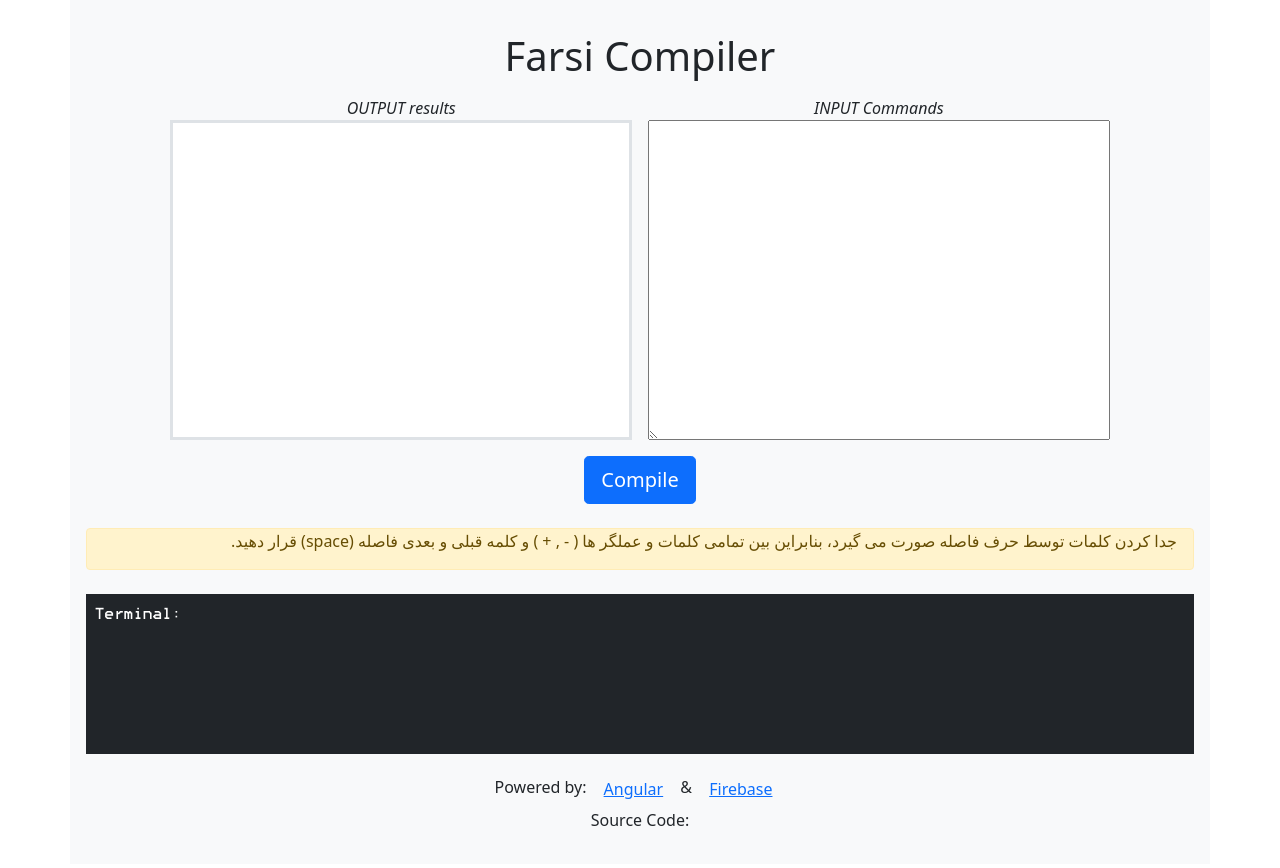
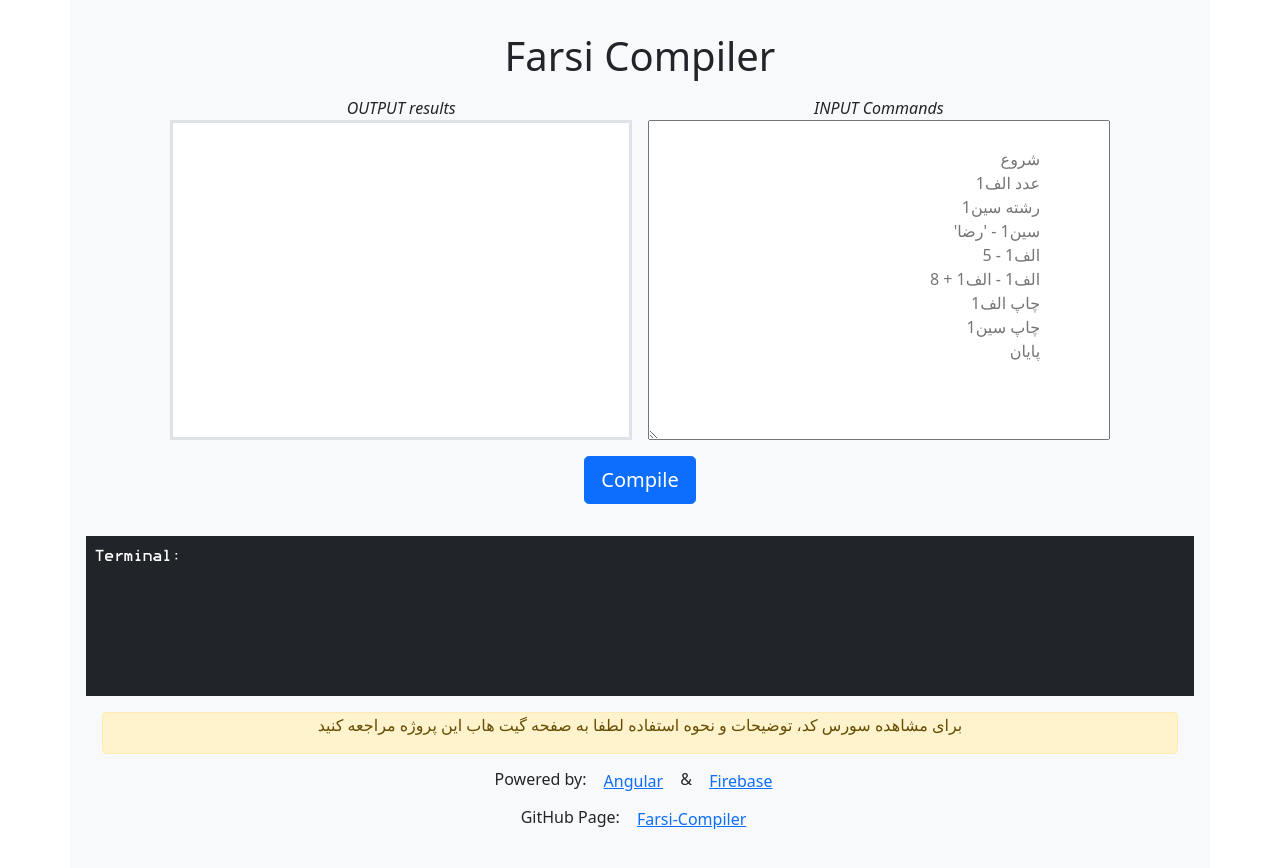
Before and after one commit to Alle-toghiani/Farsi-Compiler, an Angular app: page / in a window 1280 px wide. Built offline with nearby package versions, Linux system fonts and the light colour scheme.

Commit message:
fixed the + bug

```diff
--- a/src/app/compiler/compiler.component.html
+++ b/src/app/compiler/compiler.component.html
@@ -16,7 +16,20 @@
               dir="rtl"
               id="textArea"
               class="section__textarea w-100"
-              name="inputText" >
+              name="inputText"
+              placeholder=
+                        "
+                شروع
+                عدد الف1
+                رشته سین1
+                سین1 - 'رضا'
+                الف1 - 5
+                الف1 - الف1 + 8
+                چاپ الف1
+                چاپ سین1
+                پایان
+                      " >
+
              </textarea>
         </div>
 
@@ -40,11 +53,6 @@
         <button type="submit" class="btn btn-primary btn-lg">Compile</button>
       </div>
 
-      <div class="alert alert-warning w-100 py-0 my-2" >
-        <p class=" ">
-          جدا کردن کلمات توسط حرف فاصله صورت می گیرد، بنابراین بین تمامی کلمات و عملگر ها ( - , + ) و کلمه قبلی و بعدی فاصله (space) قرار دهید.
-        </p>
-      </div>
     </form>
 
     <div dir="ltr" class="terminal bg-dark">
@@ -60,6 +68,12 @@
     </div>
 
   <div dir="ltr" class="text-center m-3">
+    <div class="alert alert-warning w-100 py-0 my-2" >
+      <p class=" ">
+        برای مشاهده سورس کد، توضیحات و نحوه استفاده لطفا به صفحه گیت هاب این پروژه مراجعه کنید
+      </p>
+
+    </div>
    <span>Powered by:
       <a
         class="btn btn-link"
@@ -71,7 +85,12 @@
         href="https://firebase.google.com"
         target="_blank">Firebase</a>
   </span>
-    <p>Source Code: </p>
+    <p>GitHub Page:
+      <a
+        class="btn btn-link"
+        href="https://github.com/Alle-toghiani/Farsi-Compiler"
+        target="_blank">Farsi-Compiler</a>
+    </p>
   </div>
 
 </div>
--- a/src/app/compiler/compiler.component.ts
+++ b/src/app/compiler/compiler.component.ts
@@ -63,7 +63,6 @@ export class CompilerComponent implements OnInit {
     this.variables = [];
 
     this.analyserState.lexicalAnalyser = this.lexicalAnalyser();
-    console.log(this.analyserState);
     this.syntaxAnalyser()
   }
 
@@ -183,22 +182,6 @@ export class CompilerComponent implements OnInit {
             //variable is defined
             if (this.checkIsNumber(words[wordIndex + 1]) && this.variables[variableIndex].type === 'number') {
               //variable is of type number
-              if (words.indexOf('+') !== -1){
-                //command includes +
-                let indexOfplus = words.indexOf('+');
-                if ( this.checkIsNumber(words[ indexOfplus + 1]) && this.checkIsNumber(words[indexOfplus - 1])){
-                  let summation: number = this.getNumericValue(words[wordIndex -1 ]) + this.getNumericValue(words[wordIndex + 1]);
-                  this.variables[variableIndex].value =  summation;
-                  console.log(this.variables)
-                }else {
-                  this.pushMessageToterminal(
-                    lineIndex,
-                    wordIndex,
-                    'error',
-                    'Inconsistent type,' + words[indexOfplus + 1] + 'is not assignable to type ' + words[indexOfplus - 1])
-                }
-              } else
-              this.variables[variableIndex].value = Number(words[wordIndex + 1]);
             } else if (this.checkIsString(words[wordIndex + 1]) && this.variables[variableIndex].type === 'string') {
               //variable is of type string
               this.variables[variableIndex].value = words[wordIndex + 1].replace('"', '') ;
@@ -210,6 +193,24 @@ export class CompilerComponent implements OnInit {
                 'Type' + words[wordIndex + 1] + 'is not assignable to type ' + words[wordIndex - 1], words[wordIndex - 1])
               return false;
             }
+            if (words.indexOf('+') !== -1){
+              //command includes +
+
+            let indexOfplus = words.indexOf('+');
+              console.log(words[ indexOfplus + 1],words[ indexOfplus - 1]);
+            if ( this.checkIsNumber(words[ indexOfplus + 1]) && this.checkIsNumber(words[indexOfplus - 1])){
+              let summation: number = this.getNumericValue(words[indexOfplus -1 ]) + this.getNumericValue(words[indexOfplus + 1]);
+              this.variables[variableIndex].value =  summation;
+              console.log("Sum",summation)
+            }else {
+              this.pushMessageToterminal(
+                lineIndex,
+                wordIndex,
+                'error',
+                'Inconsistent type,' + words[indexOfplus + 1] + 'is not assignable to type ' + words[indexOfplus - 1])
+            }
+          } else
+            this.variables[variableIndex].value = Number(words[wordIndex + 1]);
 
           } else {
             this.pushMessageToterminal(
```
Also changed, not shown: 2 other files (tests, documents, lock files or other folders).
